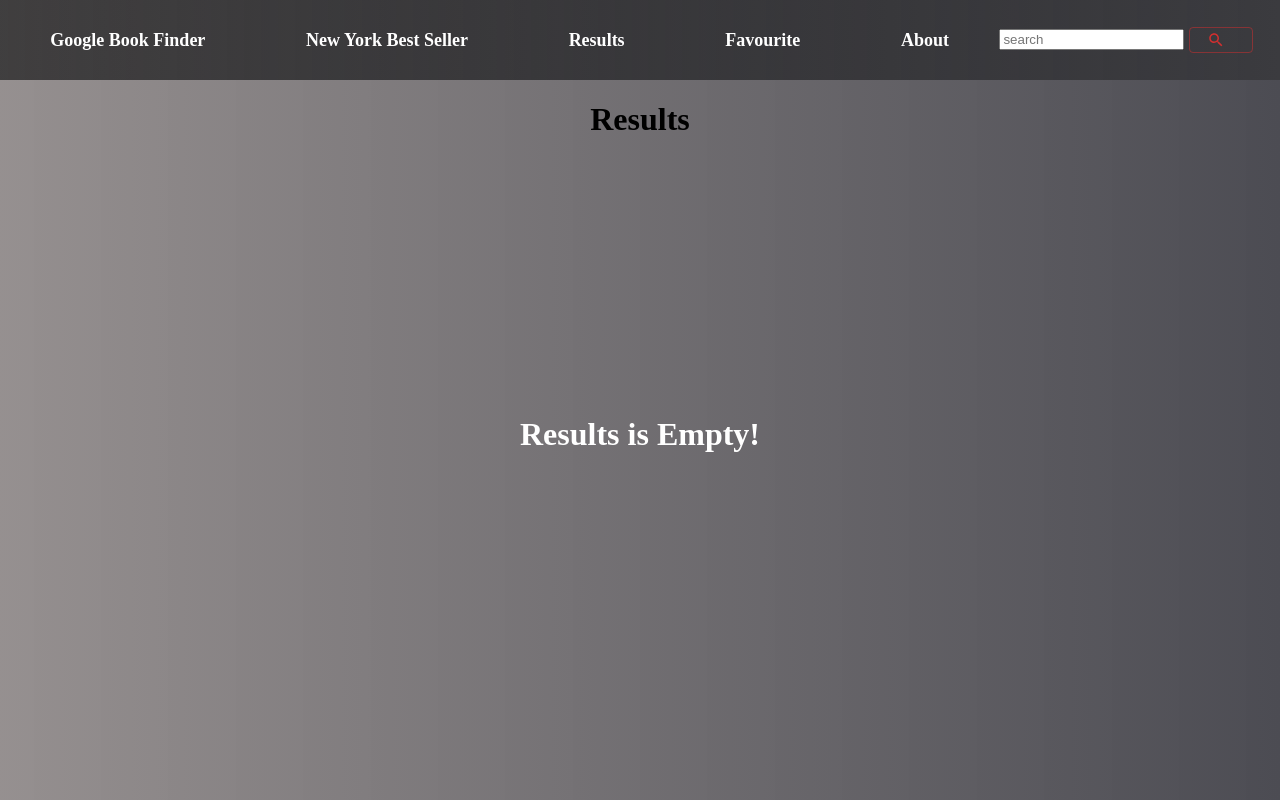
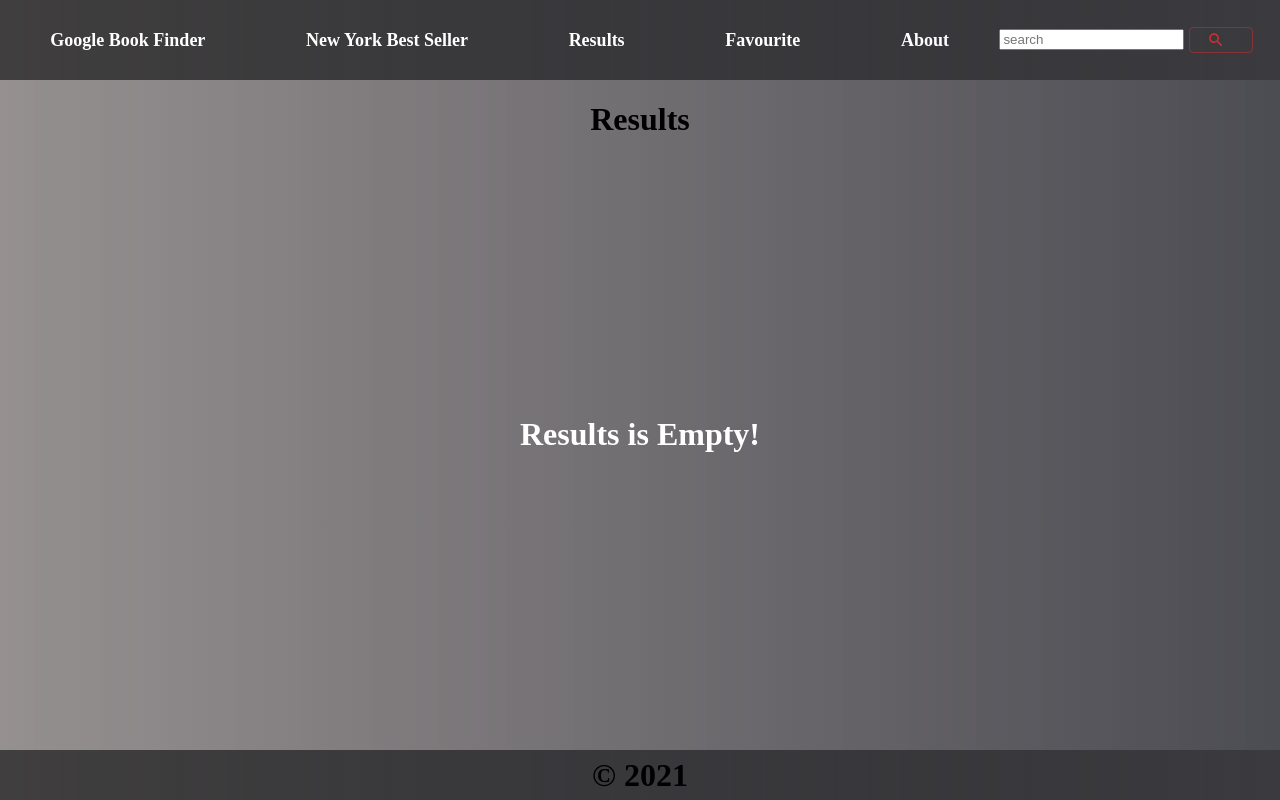
Before and after one commit to qamarularifin/Project-2, a React (Create React App) app: page /results in a window 1280 px wide. Built offline with nearby package versions, Linux system fonts and the light colour scheme.

Commit message:
added footer

```diff
--- a/src/App.js
+++ b/src/App.js
@@ -1,5 +1,6 @@
 import React, {useState, useRef, useEffect} from 'react'
 import Navigation from './components/Navigation'
+import Footer from './components/Footer'
 import Main from './components/Main'
 
 
@@ -148,6 +149,8 @@ export default function App() {
 
                         />
 
+            <Footer/>
+
 
         </div>
     )
--- /dev/null
+++ b/src/components/Footer.jsx
@@ -0,0 +1,30 @@
+import React, {useRef} from 'react'
+import {Link} from 'react-router-dom'
+import {useNavigate} from 'react-router-dom'
+import TextField from '@mui/material/TextField';
+import Box from '@mui/material/Box';
+import Button from '@mui/material/Button'
+import SearchIcon from '@mui/icons-material/Search';
+
+
+
+const Footer = (props) =>{
+
+
+
+    return (
+
+    <>
+     <div className="footer">
+        <h1>© 2021</h1>
+
+
+
+    </div>
+        </>
+
+
+    )
+}
+
+export default Footer;
--- a/src/styles.css
+++ b/src/styles.css
@@ -47,9 +47,21 @@ body {
   margin-right: 1.5em;
 }
 
-/* .main {
-
-} */
+.footer {
+  display: flex;
+  justify-content: center;
+  align-items: center;
+  position: fixed;
+  bottom: 0;
+  width: 100%;
+  height: 50px;
+  background: linear-gradient(
+    90deg,
+    rgb(28, 28, 29, 0.7) 0%,
+    rgb(59, 59, 63) 100%
+  );
+  z-index: 1;
+}
 
 .book-img,
 .bestbook-img,
@@ -82,6 +94,7 @@ img.favbook-img {
   /* justify-content: center; */
   padding-top: 80px;
   margin: 0 auto;
+  padding-bottom: 50px;
   /* display: flex; */
   /* margin-left: 100px; */
 }
```
Also changed, not shown: src/components/Navigation.jsx (+7 -0 lines).
